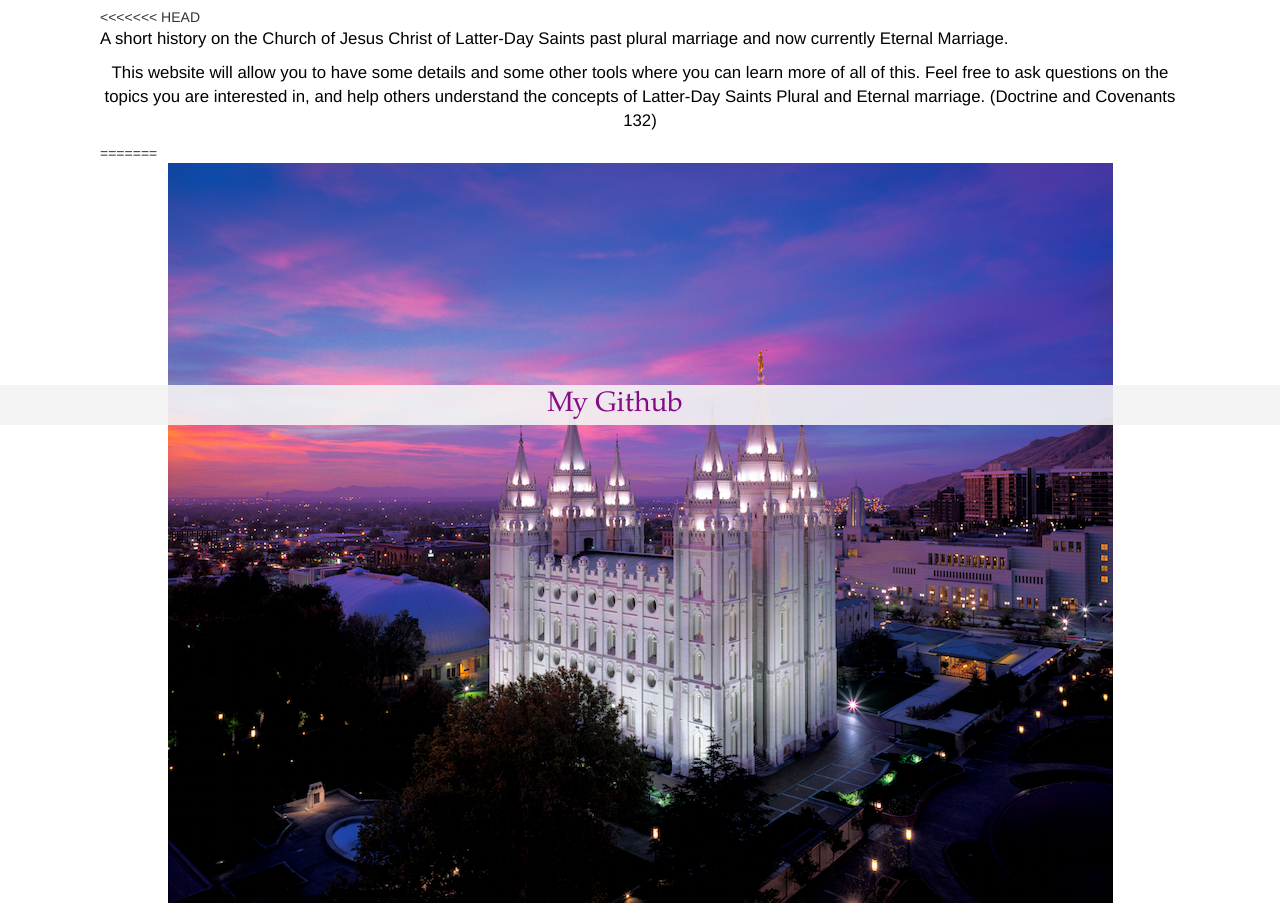
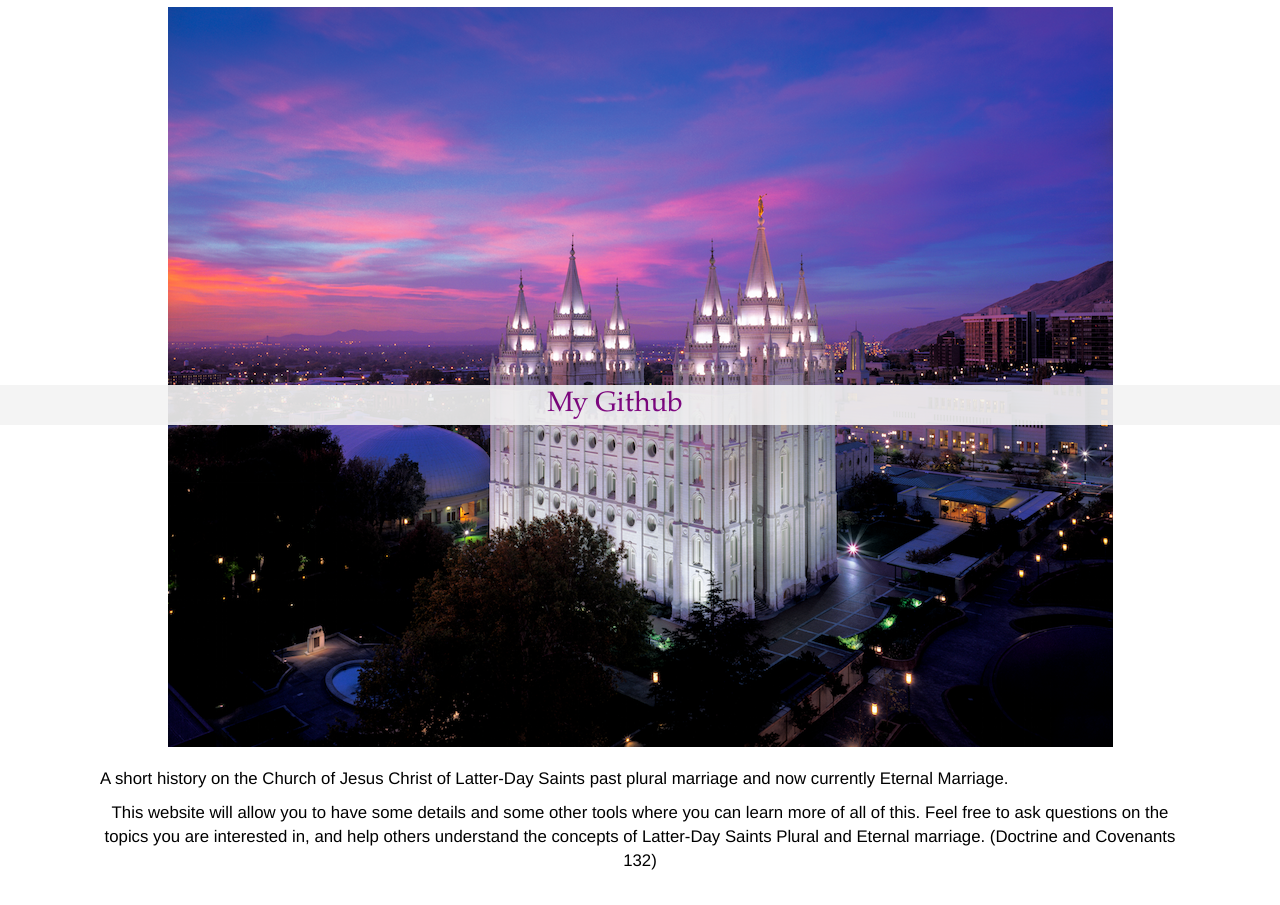
Before and after one commit to brenanmayhew/cs260-creative-4, a website: page public/index.html in a window 1280 px wide. Shown: the part 375-1280 px from the top of the page. Drawn offline with nearby package versions, Linux system fonts and the light colour scheme.

Commit message:
merge clean

```diff
--- a/public/index.html
+++ b/public/index.html
@@ -29,18 +29,12 @@
   <div class="content">
 		<div>
 			<p class="Title">Understanding Eternal and Plural Marriage</p>
-<<<<<<< HEAD
-<p class="welcomeMessage">A short history on the Church of Jesus Christ of Latter-Day Saints past plural marriage and now currently Eternal Marriage.</p>
-
-<p class="WelcomeMessage">This website will allow you to have some details and some other tools where you can learn more of all of this. Feel free to ask questions on the topics you are interested in, and help others understand the concepts of Latter-Day Saints Plural and Eternal marriage. (Doctrine and Covenants 132)</p>
-=======
 
 			<img src="/images/slc_temple.png" />
 
-			<p>A short history on the Church of Jesus Christ of Latter-Day Saints past plural marriage and now currently Eternal Marriage.</p>
-			<p>This website will allow you to have some details and some other tools where you can learn more of all of this. Feel free to ask questions on the topics you are interested in, and help others understand the concepts of Latter-Day Saints Plural and Eternal marriage. (Doctrine and Covenants 132)</p>
->>>>>>> 2a31812c166af495737c49e3eebf2319698c391e
+			<p class="welcomeMessage">A short history on the Church of Jesus Christ of Latter-Day Saints past plural marriage and now currently Eternal Marriage.</p>
 
+			<p class="WelcomeMessage">This website will allow you to have some details and some other tools where you can learn more of all of this. Feel free to ask questions on the topics you are interested in, and help others understand the concepts of Latter-Day Saints Plural and Eternal marriage. (Doctrine and Covenants 132)</p>
 		</div>
 	</div>
   <div class="footer">
```
Also changed, not shown: public/styles.css (indentation only).
